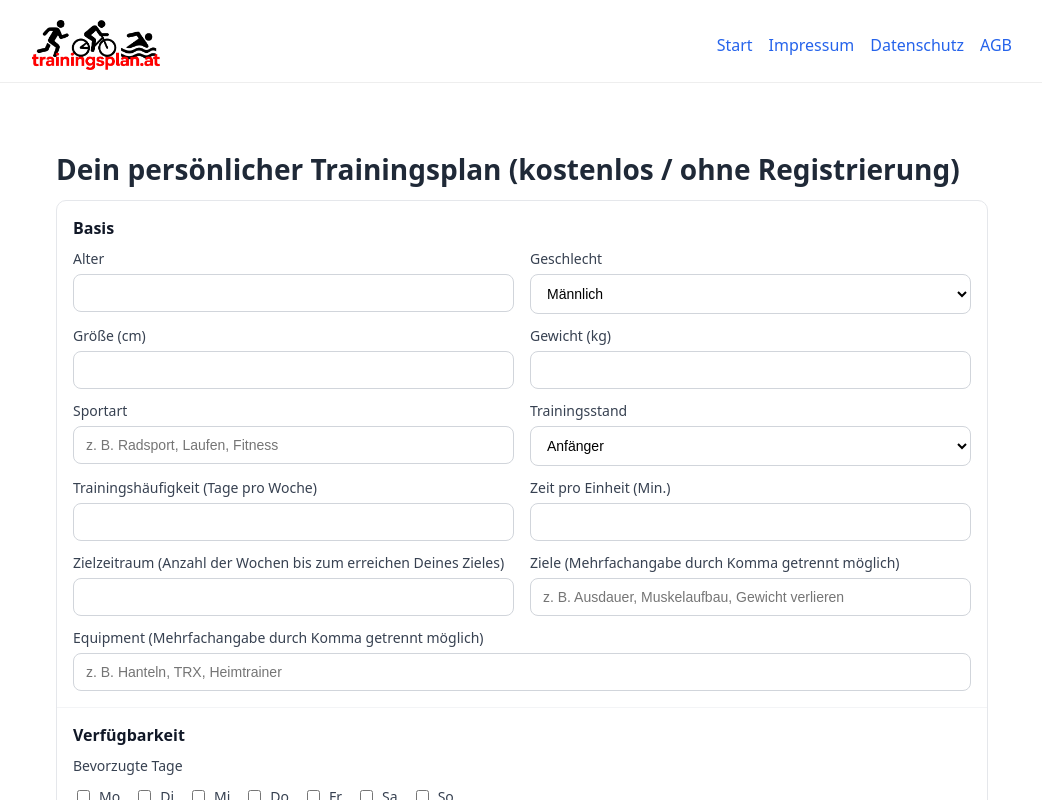
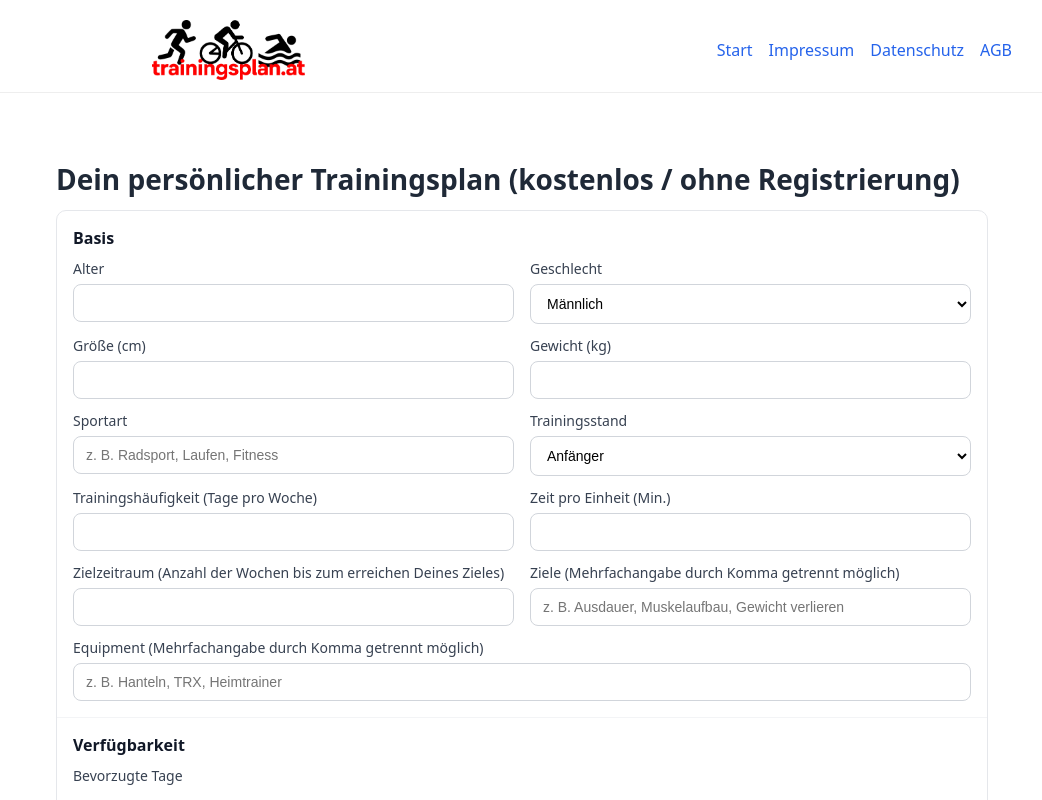
Before and after one commit to rolandkreslin1-spec/trainingsplan-at, a Next.js app: page / in a window 1280 px wide. Shown: the top 800 px of the page, without its empty margins (118-1160 px from the left). Built offline with nearby package versions, Linux system fonts and the light colour scheme.

Commit message:
Shift logo 3cm to the right

```diff
--- a/app/layout.tsx
+++ b/app/layout.tsx
@@ -31,7 +31,7 @@ export default function RootLayout({ children }: { children: React.ReactNode })
                 <img
                   src="/bilder/logo-rot.jpg"
                   alt="trainingsplan.at Logo"
-                  style={{ height: 50 }} // Höhe anpassen
+                  style={{ height: 60, marginLeft: "120px" }} // Höhe anpassen
                 />
               </a>
 
```
